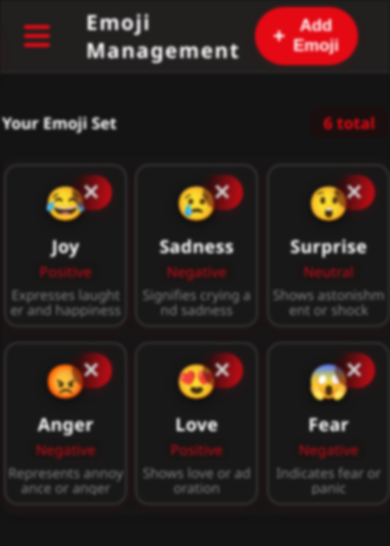
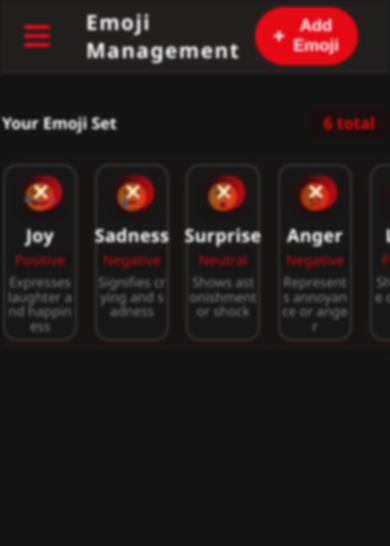
Before and after one commit to TeplayTel/emotion-analytics-dashboard-22497, a React (Create React App) app in the folder admin_dashboard_frontend/: page / in a window 390 px wide. Shown: the top 546 px of the page. Built offline with nearby package versions, Linux system fonts and the light colour scheme; the HTML template or start-up script is replaced by a standard one.

Commit message:
CheckPoint - cg7151c937

```diff
--- a/admin_dashboard_frontend/src/App.css
+++ b/admin_dashboard_frontend/src/App.css
@@ -229,21 +229,36 @@ body,
   padding: 4px 13px;
 }
 .emoji-container {
-  display: grid;
-  /* Responsive grid: 5 columns desktop, 3 tablet, 2 mobile */
-  grid-template-columns: repeat(auto-fit, minmax(110px, 1fr));
-  gap: 23px 20px;
-  min-height: 168px;
+  display: flex;
+  flex-direction: row;
+  overflow-x: auto;
+  gap: 18px;
+  min-height: 160px;
   margin-top: 18px;
-  padding: 6px 3px;
-  justify-items: center;
-  align-items: stretch;
+  padding: 11px 6px 11px 18px;
   width: 100%;
-  /* Subtle drop shadow for grid area modern effect */
+  scroll-snap-type: x mandatory;
+  /* Hide scroll for pretty look, show on hover for accessibility */
+  scrollbar-width: thin;
+  scrollbar-color: var(--text-secondary) #191818;
   box-shadow: 0 8px 38px 0 rgba(18,0,0,0.03), 0 1.5px 8px #e5091408;
   border-radius: 16px;
   background: rgba(34,31,31,0.24);
   transition: box-shadow .22s, background .18s;
+}
+.emoji-container::-webkit-scrollbar {
+  height: 11px;
+  background: #191818;
+  border-radius: 7px;
+}
+.emoji-container::-webkit-scrollbar-thumb {
+  background: var(--text-secondary);
+  border-radius: 7px;
+  opacity: 0.3;
+  transition: opacity .17s;
+}
+.emoji-container:hover::-webkit-scrollbar-thumb {
+  opacity: 0.71;
 }
 .emoji-card {
   background: var(--emoji-card-bg, #181818);
@@ -253,7 +268,6 @@ body,
   flex-direction: column;
   align-items: center;
   justify-content: flex-start;
-  /* Compact vertical padding, better fit on mobile */
   padding: 20px 0 13px 0;
   position: relative;
   transition:
@@ -265,12 +279,14 @@ body,
   cursor: pointer;
   will-change: transform;
   outline: none;
-  min-height: 147px;
-  min-width: 92px;
-  max-width: 170px;
-  margin-bottom: 2px;
-  /* Responsive touch target for mobile */
+  min-height: 142px;
+  min-width: 93px;
+  max-width: 180px;
+  /* Horiz row: margin right for spacing between cards (gap not always respected via scroll) */
+  margin-right: 7px;
+  margin-bottom: 0;
   touch-action: manipulation;
+  scroll-snap-align: start;
 }
 .emoji-card:hover,
 .emoji-card:focus,
@@ -377,13 +393,18 @@ body,
 }
 .emoji-empty {
   color: var(--text-secondary);
-  grid-column: 1 / -1;
   font-size: 1.07rem;
-  padding: 27px 0 19px 0;
-  text-align: center;
+  padding: 27px 17px 19px 22px;
+  text-align: left;
   opacity: .87;
   background: #1f0c0c14;
   border-radius: 9px;
+  min-width: 180px;
+  min-height: 80px;
+  margin: 0;
+  display: flex;
+  align-items: center;
+  white-space: nowrap;
 }
 @media (max-width: 700px) {
   .emoji-empty {
@@ -478,10 +499,11 @@ body,
 }
 
 .modal-actions {
-  margin-top: 17px;
+  margin-top: 13px;
   display: flex;
-  gap: 15px;
+  gap: 13px;
   justify-content: flex-end;
+  padding: 0 2px;
 }
 .primary-btn {
   background: var(--text-secondary);
@@ -498,20 +520,30 @@ body,
 .primary-btn:active { box-shadow: 0 1px 5px #e5091429; }
 .primary-btn:hover { background: #b0060f; }
 .secondary-btn {
-  background: none;
-  color: var(--text-primary);
-  border: 1.2px solid var(--border-color);
-  padding: 9px 19px;
-  border-radius: 9px;
-  font-size: 1.05rem;
-  font-weight: 700;
+  background: rgba(60, 60, 60, 0.07);
+  color: #b8b8b8;
+  border: 1.2px solid rgba(90,90,90,.17);
+  padding: 6px 17px;
+  border-radius: 99px;
+  font-size: 0.97rem;
+  font-weight: 500;
   cursor: pointer;
-  opacity: 0.9;
+  opacity: 0.5;
+  box-shadow: none;
+  transition:
+    opacity .17s,
+    background .13s,
+    color .13s,
+    border-color .13s,
+    box-shadow .11s;
+  margin-left: 0px;
 }
 .secondary-btn:hover, .secondary-btn:focus {
-  background: #2b2323;
+  background: rgba(229,9,20,.06);
+  color: var(--text-secondary);
   border-color: var(--text-secondary);
-  color: var(--text-secondary);
+  opacity: 0.7;
+  box-shadow: 0 1px 7px #e509140d;
 }
 .danger-btn {
   background: #c11119;
@@ -569,26 +601,28 @@ body,
     padding-bottom: 28px;
   }
   .emoji-container {
-    gap: 14px 8px;
-    padding: 2vw 0.5vw;
+    gap: 10px;
+    padding: 2vw 0.5vw 2vw 1vw;
     border-radius: 11px;
     font-size: 15px;
     box-shadow: 0 3px 12px 0 rgba(18,0,0,0.033);
+    min-height: 98px;
   }
   .emoji-card {
-    min-width: 81px;
-    margin-bottom: 0.5vw;
-    min-height: 108px;
-    padding: 13px 0 8px 0;
-    font-size: 0.96em;
+    min-width: 70px;
+    min-height: 90px;
+    max-width: 110px;
+    padding: 12px 0 6px 0;
+    font-size: 0.93em;
+    margin-right: 2vw;
   }
   .emoji-symbol {
-    font-size: 2.06rem;
-    padding: 4px 3.5px 3px 3.5px;
-    width: 38px;
-    height: 38px;
-    min-width: 30px;
-    min-height: 30px;
+    font-size: 1.67rem;
+    padding: 2.5px 3px 2px 3px;
+    width: 29px;
+    height: 30px;
+    min-width: 26px;
+    min-height: 26px;
   }
 }
 
```
Also changed, not shown: 2 other files (tests, documents, lock files or other folders).
